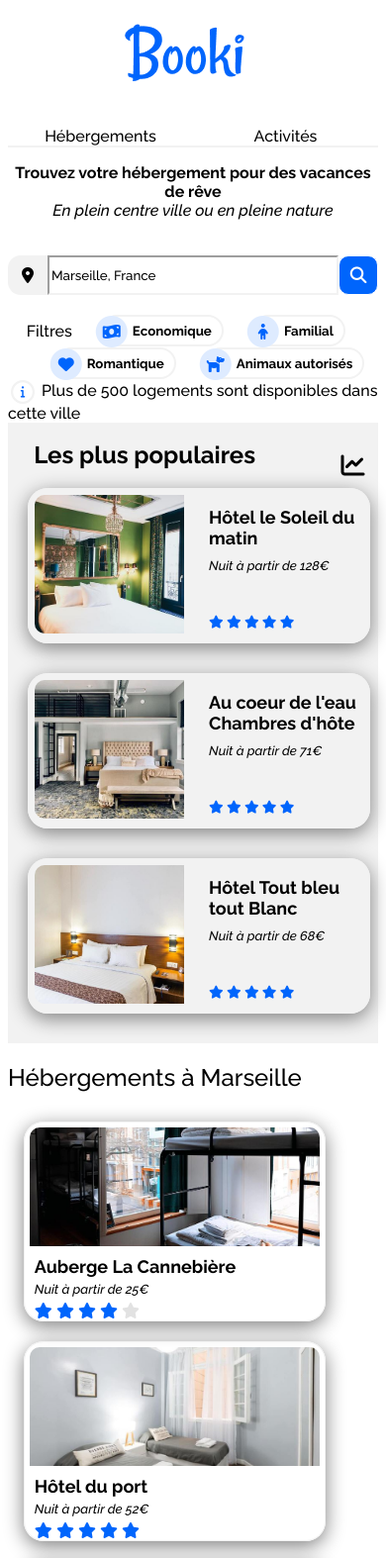
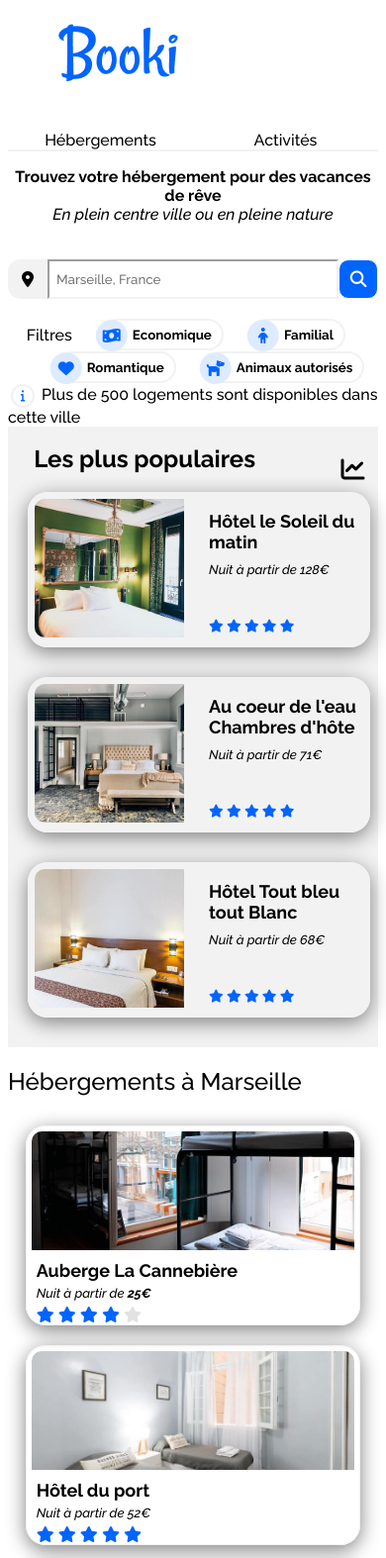
Before and after one commit to Vushaiku/p2, a plain HTML site: page index.html in a window 390 px wide. Shown: the top 1574 px of the page at 99% size. Drawn offline with Linux system fonts and the light colour scheme.

Commit message:
Prix gras / Ajout section / taille card mobile

```diff
--- a/css/body-lowres.css
+++ b/css/body-lowres.css
@@ -19,6 +19,12 @@ a
 	border-color: #F2F2F2;
 	flex-grow: 2;
 }
+
+.champ-recherche::placeholder
+{
+	padding-left: 5px;
+}
+
 
 .marqueur-icon
 {
@@ -107,7 +113,7 @@ a
 {
 	display: flex;
 	flex-direction: column;
-	width: 90%;
+	width: 100%;
 }
 
 .card-heberg
--- a/css/body.css
+++ b/css/body.css
@@ -8,6 +8,11 @@
 .champ-recherche
 {
 	border-color: #F2F2F2;
+}
+
+.champ-recherche::placeholder
+{
+	padding-left: 5px;
 }
 
 .b-recherche
--- a/css/header.css
+++ b/css/header.css
@@ -16,7 +16,7 @@ a
 	border-top: 2px solid #0065FC;
 }
 
-.header
+header
 {
 	margin: 0 3%;
 	display: flex;
--- a/index.html
+++ b/index.html
@@ -6,14 +6,13 @@
 	<link rel="stylesheet" media="screen and (max-width: 992px)" href="css/index-lowres.css" />
 	<link rel="stylesheet" media="screen and (min-width: 992px)" href="css/style.css" />
 	<link rel="preconnect" href="https://fonts.googleapis.com">
-	<script src="https://kit.fontawesome.com/d249b6a419.js" crossorigin="anonymous"></script>
 	<link rel="preconnect" href="https://fonts.gstatic.com" crossorigin>
 	<link href="https://fonts.googleapis.com/css2?family=Raleway:ital,wght@0,100;0,200;0,300;0,400;0,500;0,600;0,700;0,800;0,900;1,100;1,200;1,300;1,400;1,500;1,600;1,700;1,800;1,900&display=swap" rel="stylesheet">
 	<title>Booki !</title>
 </head>
 <body>
-	<header class="header">
-		<img src="images/booki.png" class="header-logo" alt="Booki !">
+	<header>
+		<img src="images/Booki.png" class="header-logo" alt="Booki !">
 		<nav class="menu">
 			<a href="#section-hebergement" class="menu-heberg">Hébergements</a>
 			<a href="#section-activite" class="menu-activite">Activités</a>
@@ -29,7 +28,7 @@
 			<div class="marqueur-icon">
 				<i class="fas fa-map-marker-alt marqueur"></i>
 			</div>
-			<input type="text" class="champ-recherche" name="lieu" value="Marseille, France">
+			<input type="text" class="champ-recherche" name="lieu" placeholder="Marseille, France">
 			<input type="submit" class="b-recherche" name="rechercher" value="Rechercher">
 			<button type="submit" class="btn btn-success">
     			<i class="fa fa-search fa-lg"></i>
@@ -86,7 +85,7 @@
 						Auberge La Cannebière
 					</div>
 					<div class="card-heberg-prix">
-						<em>Nuit à partir de 25€</em>
+						<em>Nuit à partir de <strong>25€</strong></em>
 					</div>
 					<div class="card-heberg-note">
 						<span class="fa fa-star checked"></span>
@@ -166,7 +165,7 @@
 						Auberge Le Panier
 					</div>
 					<div class="card-heberg-prix">
-						<em>Nuit à partir de 23€</em>
+						<em>Nuit à partir de <strong>23€</strong></em>
 					</div>
 					<div class="card-heberg-note">
 						<span class="fa fa-star checked"></span>
@@ -371,5 +370,6 @@
 		</div>
 	</div>
 </footer>
+<script src="https://kit.fontawesome.com/d249b6a419.js" crossorigin="anonymous"></script>
 </body>
 </html>
```
